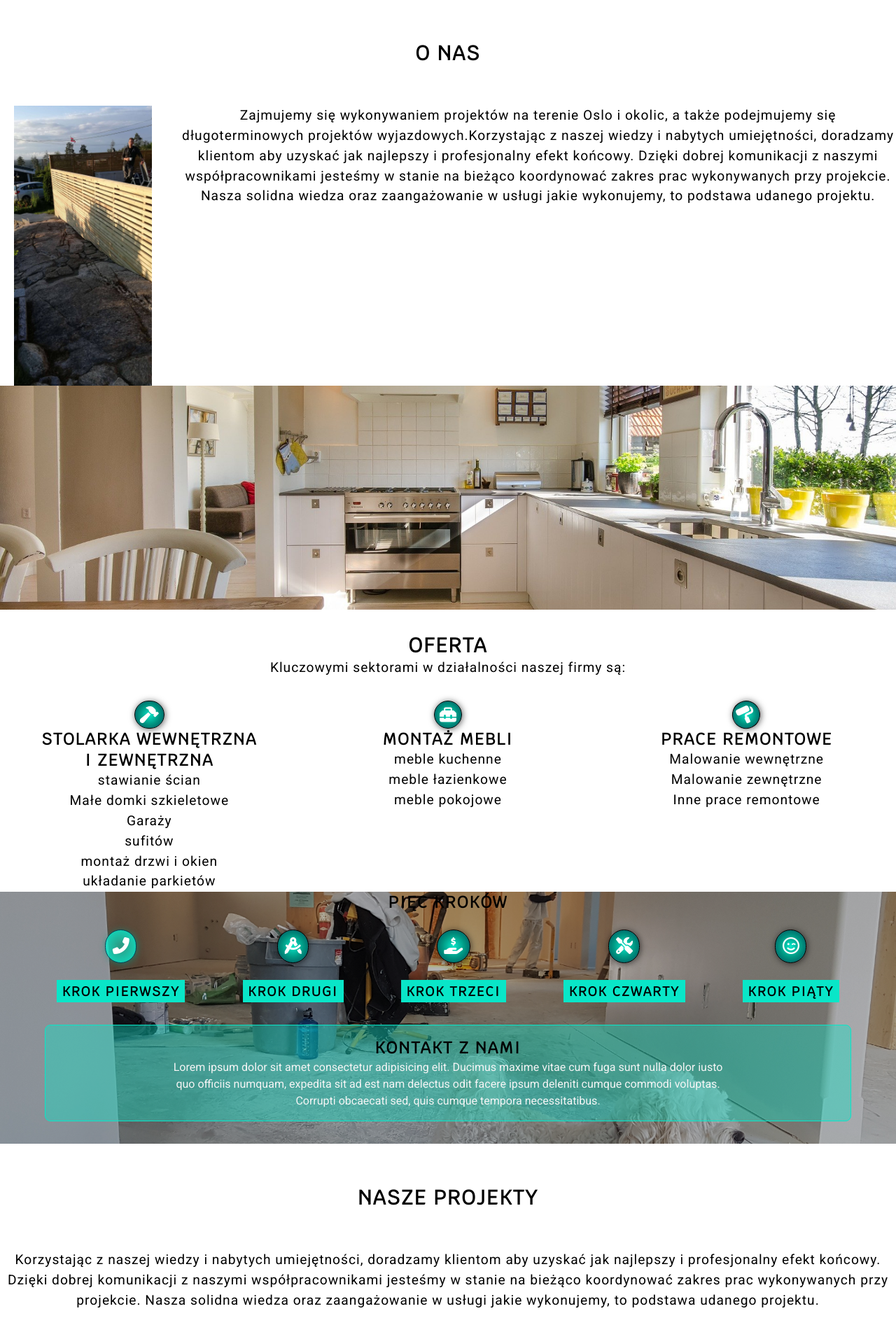
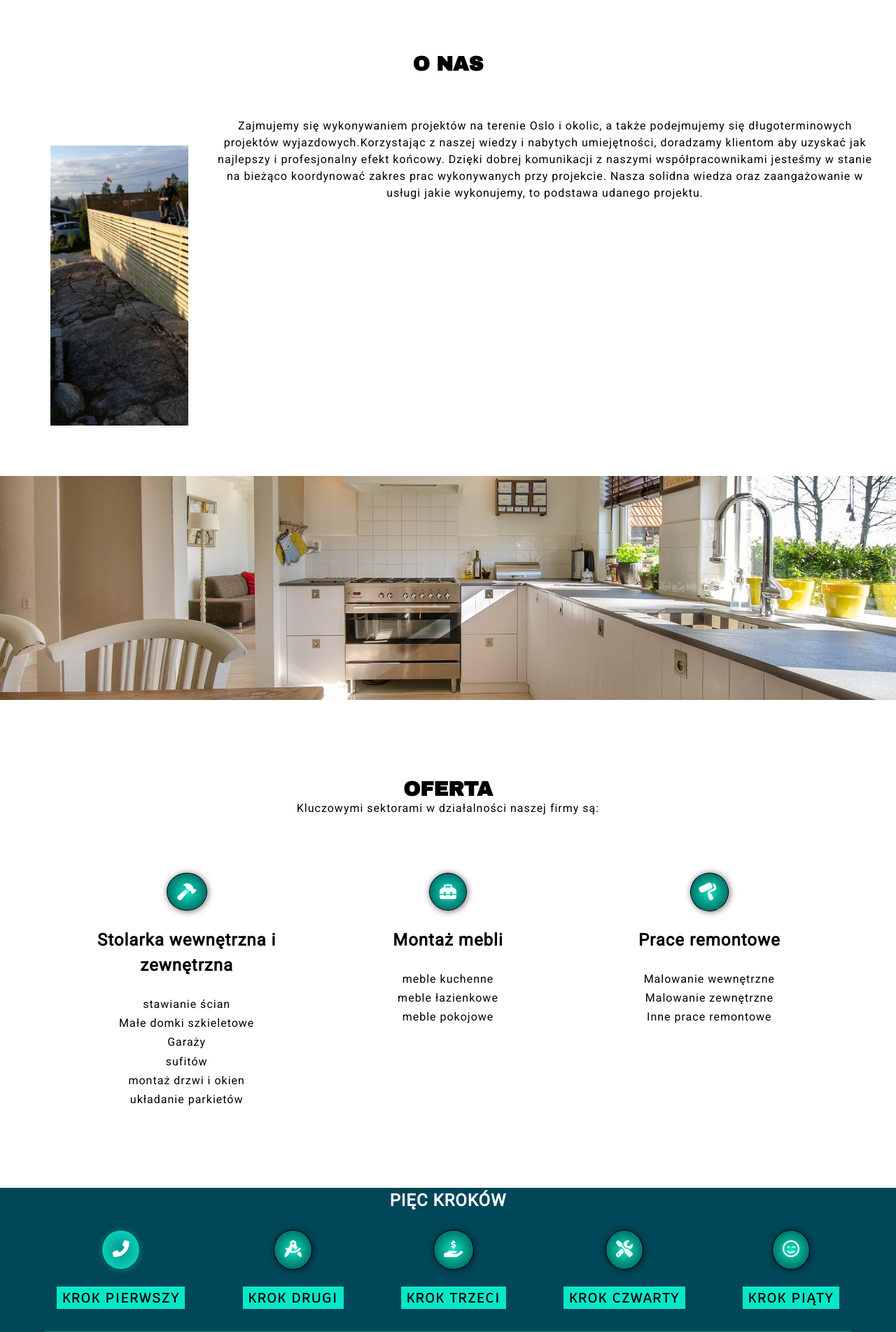
Before and after one commit to R3M3KPOL/PROFF, a PHP site: page / in a window 1280 px wide. Shown: the part 801-2704 px from the top of the page at 70% size. Run offline with PHP 8.4, Linux system fonts and the light colour scheme; some libraries are stand-ins or nearby versions.

Commit message:
edit layout

```diff
--- a/css/style.css
+++ b/css/style.css
@@ -14,29 +14,28 @@
 }
 
 .title-heading {
-  font-family: "Krub", "sans-serif";
+  font-family: "Archivo Black", sans-serif;
   font-size: 1.8rem;
-  letter-spacing: 2px;
   text-align: center;
   text-transform: uppercase;
-  padding: 2em;
+  padding: 1em;
 }
 
 .tekst-box {
   font-family: "Roboto", "sans-serif";
-  font-size: 1.2rem;
+  font-size: 1rem;
   text-align: center;
   letter-spacing: 1px;
   line-height: 1.5;
 }
 
 .sub-title {
-  font-family: "Krub", "sans-serif";
-  font-size: 1.8rem;
-  letter-spacing: 2px;
+  font-family: "Roboto", "sans-serif";
+  font-size: 1rem;
   text-align: center;
-  text-transform: uppercase;
-  font-size: 1.45rem;
+  letter-spacing: 1px;
+  line-height: 1.5;
+  font-size: 1.5rem;
 }
 
 .burger-btn {
@@ -209,17 +206,9 @@
   display: flex;
 }
 
-.wrapper {
-  background: url("../img/jdproff_logo.png") center no-repeat;
-  background-size: 30vmax;
-  background-attachment: fixed;
-}
-
 .main__bgfilter {
   width: 100vw;
   height: 100vh;
-  top: 0;
-  left: 0;
   background-color: rgba(9, 230, 201, 0.4);
   z-index: 10;
 }
@@ -278,12 +266,16 @@
 
 .main__sub-text {
   font-family: "Roboto", "sans-serif";
-  font-size: 1.2rem;
+  font-size: 1rem;
   text-align: center;
   letter-spacing: 1px;
   line-height: 1.5;
   font-size: 1.5rem;
   color: whitesmoke;
+}
+
+.top {
+  padding: 3em 0;
 }
 
 .top__first-img {
@@ -296,6 +288,7 @@
 }
 
 .top__box-img {
+  padding: 2em;
   display: -webkit-box;
   display: -ms-flexbox;
   display: flex;
@@ -312,7 +305,7 @@
 .top__img {
   height: 400px;
   width: 250px;
-  margin: auto;
+  margin: 40px auto;
 }
 
 .middle {
@@ -328,18 +321,30 @@
   -webkit-box-align: center;
       -ms-flex-align: center;
           align-items: center;
+  padding: 3em;
 }
 
 .middle__about-text {
-  padding: 2em;
+  padding: 1em;
 }
 
 .middle__title {
-  font-family: "Krub", "sans-serif";
+  font-family: "Archivo Black", sans-serif;
   font-size: 1.8rem;
-  letter-spacing: 2px;
   text-align: center;
   text-transform: uppercase;
+}
+
+.middle__subtitle {
+  padding: 1em;
+}
+
+.middle__box {
+  padding: 2em 0;
+}
+
+.middle__list {
+  padding: 0.1em;
 }
 
 .middle__container {
@@ -354,18 +359,19 @@
       justify-content: space-around;
   text-align: center;
   width: 100%;
+  padding: 2em;
 }
 
 .middle__hammer, .middle__toolbox, .middle__roller {
   font-size: 1.5rem;
-  padding: 0.3em;
+  padding: 0.6em;
   background-image: radial-gradient(circle, #09e6c8, #009581, #004759);
   background-repeat: no-repeat;
   color: white;
   -webkit-box-shadow: 1px 1px 10px rgba(0, 0, 0, 0.61);
           box-shadow: 1px 1px 10px rgba(0, 0, 0, 0.61);
   border: 1px solid black;
-  border-radius: 25px;
+  border-radius: 50%;
   cursor: pointer;
   -webkit-transition: -webkit-transform .3s ease-in-out;
   transition: -webkit-transform .3s ease-in-out;
@@ -392,16 +398,7 @@
   -webkit-box-pack: center;
       -ms-flex-pack: center;
           justify-content: center;
-  background: -webkit-gradient(linear, left top, left bottom, from(rgba(0, 0, 0, 0.3))), url(../img/photo/inne/pexels-cal-david-735319.jpg) center no-repeat;
-  background: linear-gradient(rgba(0, 0, 0, 0.3)), url(../img/photo/inne/pexels-cal-david-735319.jpg) center no-repeat;
-  background-size: cover;
-  background-attachment: fixed;
-  -webkit-clip-path: ellipse(200px 200px 200px);
-          clip-path: ellipse(200px 200px 200px);
-}
-
-.bgc-overlay__title {
-  position: absolute;
+  background-color: #004759;
 }
 
 .steps {
@@ -421,6 +418,11 @@
   width: 100%;
   max-width: 1200px;
   margin: 0 auto;
+  color: white;
+}
+
+.steps__text {
+  text-transform: uppercase;
 }
 
 .steps__timeline {
@@ -462,16 +464,15 @@
 
 .steps__timeline-icon {
   font-size: 1.5rem;
-  padding: 0.3em;
+  padding: 0.6em;
   background-image: radial-gradient(circle, #09e6c8, #009581, #004759);
   background-repeat: no-repeat;
   color: white;
   -webkit-box-shadow: 1px 1px 10px rgba(0, 0, 0, 0.61);
           box-shadow: 1px 1px 10px rgba(0, 0, 0, 0.61);
   border: 1px solid black;
-  border-radius: 25px;
+  border-radius: 50%;
   cursor: pointer;
-  padding: 0.4em;
   margin: 1em;
 }
 
@@ -532,11 +535,10 @@
   -webkit-box-flex: 1;
       -ms-flex-positive: 1;
           flex-grow: 1;
-  border: 1.5px solid #09e6c8;
-  border-radius: 0.5em;
   padding: 1em;
   margin: 1em 0.5em;
-  background-color: #09e6c863;
+  background-color: #009581;
+  color: white;
 }
 
 .steps__word[data-tab-content] {
@@ -545,42 +547,34 @@
 
 .steps__word--active[data-tab-content] {
   display: block;
-  -webkit-animation-name: content;
-          animation-name: content;
-  -webkit-animation-direction: normal;
-          animation-direction: normal;
-  -webkit-animation-duration: 0.3s;
-          animation-duration: 0.3s;
-  -webkit-animation-timing-function: ease-in-out;
-          animation-timing-function: ease-in-out;
-  -webkit-animation-iteration-count: 1;
-          animation-iteration-count: 1;
   line-height: 1.4;
+  -webkit-animation: content 0.3s ease-in-out 0s normal 1;
+          animation: content 0.3s ease-in-out 0s normal 1;
 }
 
 @-webkit-keyframes content {
   0% {
     opacity: 0;
-    -webkit-transform: translateY(5%);
-            transform: translateY(5%);
+    -webkit-transform: translate(100%, 0%);
+            transform: translate(100%, 0%);
   }
   100% {
     opacity: 1;
-    -webkit-transform: translateY(0%);
-            transform: translateY(0%);
+    -webkit-transform: translate(0%, 5%);
+            transform: translate(0%, 5%);
   }
 }
 
 @keyframes content {
   0% {
     opacity: 0;
-    -webkit-transform: translateY(5%);
-            transform: translateY(5%);
+    -webkit-transform: translate(100%, 0%);
+            transform: translate(100%, 0%);
   }
   100% {
     opacity: 1;
-    -webkit-transform: translateY(0%);
-            transform: translateY(0%);
+    -webkit-transform: translate(0%, 5%);
+            transform: translate(0%, 5%);
   }
 }
 
@@ -593,6 +587,10 @@
   line-height: 1.5;
   font-size: 1rem;
   color: whitesmoke;
+}
+
+.bottom {
+  padding: 3em;
 }
 
 .gallery {
@@ -952,7 +960,13 @@
             flex-direction: row;
   }
   .top__img {
-    margin: auto 40px auto 20px;
+    margin: 40px;
+  }
+  .contact__wrapper {
+    -webkit-box-orient: horizontal;
+    -webkit-box-direction: normal;
+        -ms-flex-direction: row;
+            flex-direction: row;
   }
 }
 
@@ -964,7 +978,7 @@
             flex-direction: row;
   }
   .middle__box {
-    width: 25%;
+    width: 33.3%;
   }
   .gallery {
     padding: 30px;
--- a/index.html
+++ b/index.html
@@ -11,13 +11,16 @@
     <link
         href="https://fonts.googleapis.com/css2?family=Krub:wght@300;400&family=Roboto:ital,wght@0,400;1,300&display=swap"
         rel="stylesheet">
+    <link rel="preconnect" href="https://fonts.gstatic.com">
+    <link href="https://fonts.googleapis.com/css2?family=Archivo+Black&display=swap" rel="stylesheet">
+
     <link rel="stylesheet" href="css/style.css">
     <title>PROFF</title>
 </head>
 
 <body>
     <button class="burger-btn">
-        <i class="fas fa-tools burger-btn__tools"></i>
+        <i class="fas fa-bars burger-btn__tools"></i>
     </button>
     <header class="header">
         <div class="header__logo">
@@ -303,13 +306,14 @@
                     <div class="contact__box">
                         <h3 class="contact__lefttitle sub-title">Porozmawiajmy o Twoim projekcie</h3>
                         <div class="contact__information">
-                            <p class="contact__paragraf tekst-box">W przypadku zainteresowania naszą ofertą z przyjemnością spotkamy się aby szczegółowo
+                            <p class="contact__paragraf tekst-box">W przypadku zainteresowania naszą ofertą z
+                                przyjemnością spotkamy się aby szczegółowo
                                 odpowiedzieć na wszystkie Twoje
                                 pytania.</p>
                             <ul class="contact__subinformation tekst-box">
                                 <li class="contact__item">96-68-25-86</li>
-                                <li  class="contact__item">www.jdproff.no</li>
-                                <li  class="contact__item">kontor@jdproff.no</li>
+                                <li class="contact__item">www.jdproff.no</li>
+                                <li class="contact__item">kontor@jdproff.no</li>
                             </ul>
                         </div>
                     </div>
@@ -357,7 +361,7 @@
             </nav>
         </div>
         <div class="box-author">
-            <p class="box-author__createdby">created by RKapelczak</p>
+            <p class="box-author__createdby">&copy;<span class="box-author__copy"></span> created by RKapelczak</p>
         </div>
     </footer>
     <script src="js/main.js"></script>
--- a/js/main.js
+++ b/js/main.js
@@ -8,6 +8,8 @@ const stepsBtn = document.querySelectorAll('[data-tab-target]');
 const tabContents = document.querySelectorAll('[data-tab-content]')
 const mainMenu = document.querySelector('.header');
 const bgcContainerVideo = document.querySelector('.main__container');
+const footerYear = document.querySelector('.box-author__copy')
+const onOneOptions = {rootMargin: "-125px 0px 0px 0px"};
 // const mediaQuery = window.matchMedia ('(min-width:765px)');
 
 const showMenu = () => {
@@ -22,7 +24,7 @@ item.addEventListener('click', () => {
 };
 btn.addEventListener('click', showMenu)
 
-const onOneOptions = {rootMargin: "-85px 0px 0px 0px"};
+
 
 const observer = new IntersectionObserver(function(entries )
 {
@@ -35,11 +37,15 @@ if(!entry.isIntersecting) {
 }
 });
 },
-);
+onOneOptions);
 observer.observe(bgcContainerVideo)
 
 
-
+const handleCurrentYear = () => {
+    const year = (new Date).getFullYear();
+    footerYear.innerText = year ;
+}
+handleCurrentYear();
 
 
 
--- a/sass/_fontsAndColors(include!).scss
+++ b/sass/_fontsAndColors(include!).scss
@@ -1,8 +1,8 @@
 $FontSizeTitle: 1.8rem;
-$FontSizeSubTitle: 1rem;
-$FontSizeWord: 1.2rem;
+$FontSizeSubTitle: 1.1rem;
+$FontSizeWord: 1rem;
 $FontSizeIcon: 1.5rem;
 $FontFamilyWord: "Roboto",
 "sans-serif";
-$FontFamilyTitle: "Krub",
-"sans-serif";
+$FontFamilyTitle: 'Archivo Black',
+sans-serif;
--- a/sass/_mixins.scss
+++ b/sass/_mixins.scss
@@ -10,7 +10,6 @@
 @mixin cinzel {
     font-family: $FontFamilyTitle;
     font-size: $FontSizeTitle;
-    letter-spacing: 2px;
     text-align: center;
     text-transform: uppercase;
 }
@@ -23,13 +22,13 @@
 
 @mixin FontsIcon {
     font-size: $FontSizeIcon;
-    padding: 0.3em;
+    padding: 0.6em;
     background-image: radial-gradient(circle, #09e6c8, #009581, #004759);
     background-repeat: no-repeat;
     color: white;
     box-shadow: 1px 1px 10px rgba(0, 0, 0, 0.61);
     border: 1px solid black;
-    border-radius: 25px;
+    border-radius: 50%;
     cursor: pointer;
 }
 
@@ -48,5 +47,5 @@
     padding: 0.5em 1em;
     border:none;
     border-radius: 5px;
-    font-size: 1.4rem;
+    font-size: 1.2rem;
 }
--- a/sass/style.scss
+++ b/sass/style.scss
@@ -34,7 +34,7 @@
 
 .title-heading {
     @include cinzel;
-    padding: 2em;
+    padding: 1em;
 }
 
 .tekst-box {
@@ -42,8 +42,8 @@
 }
 
 .sub-title {
-    @include cinzel;
-    font-size: $FontSizeTitle - 0.35rem;
+    @include roboto;
+    font-size: $FontSizeTitle - 0.3rem;
 }
 
 
@@ -195,21 +192,17 @@
     display: flex;
 }
 
-.wrapper {
-    background: url("../img/jdproff_logo.png") center no-repeat;
-    background-size: 30vmax;
-    background-attachment: fixed;
-}
+// .wrapper {
+//     background: url("../img/jdproff_logo.png") center no-repeat;
+//     background-size: 30vmax;
+//     background-attachment: fixed;
+// }
 
 .main {
-    // margin-bottom: -50px;
 
     &__bgfilter {
         width: 100vw;
         height: 100vh;
-        // position: absolute;
-        top: 0;
-        left: 0;
         background-color: rgba(9, 230, 201, 0.40);
         z-index: 10;
     }
@@ -262,11 +255,14 @@
 
 
 .top {
+    padding: 3em 0;
+
     &__first-img {
         @include HeroImg("../img/kitchen-2165756_1920.jpg");
     }
 
     &__box-img {
+        padding: 2em;
         display: flex;
         flex-direction: column;
         justify-content: center;
@@ -276,7 +272,7 @@
     &__img {
         height: 400px;
         width: 250px;
-        margin: auto;
+        margin: 40px auto;
     }
 
 }
@@ -288,13 +284,26 @@
     flex-direction: column;
     justify-content: space-around;
     align-items: center;
+    padding: 3em;
 
     &__about-text {
-        padding: 2em;
+        padding: 1em;
     }
 
     &__title {
         @include cinzel;
+    }
+
+    &__subtitle {
+        padding: 1em;
+    }
+
+    &__box {
+        padding: 2em 0;
+    }
+
+    &__list {
+        padding: 0.1em;
     }
 
     &__container {
@@ -303,6 +312,7 @@
         justify-content: space-around;
         text-align: center;
         width: 100%;
+        padding: 2em;
 
 
     }
@@ -333,17 +343,8 @@
 .bgc-overlay {
     display: none;
     justify-content: center;
-    background: linear-gradient(rgba(0, 0, 0, 0.3)), url(../img/photo/inne/pexels-cal-david-735319.jpg) center no-repeat;
-    background-size: cover;
-    background-attachment: fixed;
-    clip-path: ellipse(200px 200px 200px);
+    background-color: #004759;
 
-
-
-
-    &__title {
-        position: absolute;
-    }
 
 }
 
@@ -355,16 +356,16 @@
     width: 100%;
     max-width: 1200px;
     margin: 0 auto;
+    color: white;
 
-
-
-
+    &__text {
+        text-transform: uppercase;
+    }
 
     &__timeline {
         width: 100%;
         display: flex;
         flex-direction: column;
-        // align-items: center;
     }
 
     &__container-heading {
@@ -385,7 +386,6 @@
 
     &__timeline-icon {
         @include FontsIcon;
-        padding: 0.4em;
         margin: 1em;
 
         &--active {
@@ -435,11 +437,10 @@
         display: flex;
         flex-direction: column;
         flex-grow: 1;
-        border: 1.5px solid #09e6c8;
-        border-radius: 0.5em;
         padding: 1em;
         margin: 1em 0.5em;
-        background-color: #09e6c863;
+        background-color: #009581;
+        color: white;
     }
 
     &__word[data-tab-content] {
@@ -488,6 +490,9 @@
 
 
 
+.bottom {
+    padding: 3em;
+}
 
 .gallery {
     display: flex;
@@ -799,7 +815,13 @@
     }
 
     .top__img {
-        margin: auto 40px auto 20px;
+        margin: 40px;
+    }
+
+    .contact {
+        &__wrapper {
+            flex-direction: row;
+        }
     }
 
 }
@@ -813,7 +835,7 @@
         }
 
         &__box {
-            width: 25%;
+            width: 33.3%;
 
         }
 
```
Also changed, not shown: other parts of css/style.css (+30 -21 lines), other parts of sass/style.scss (+34 -23 lines), img/inne/bg-22.svg (deleted), img/inne/brush.svg (deleted), img/inne/construction_site.svg (deleted), img/inne/process_building.svg (deleted), img/inne/sending_emails_monochromatic.svg (deleted), 1 other file.
